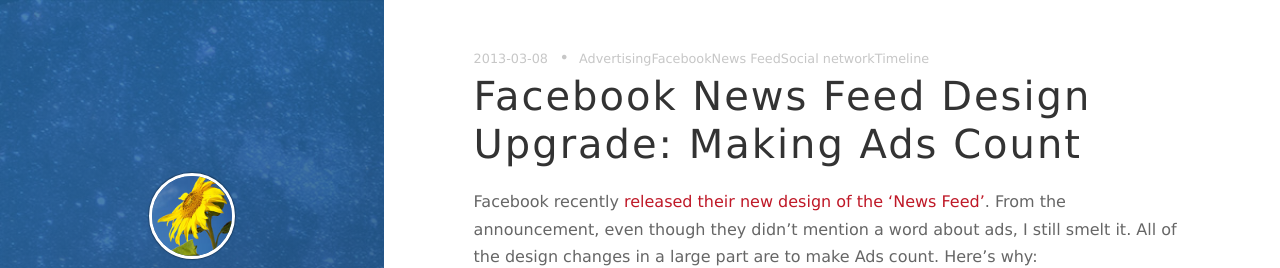
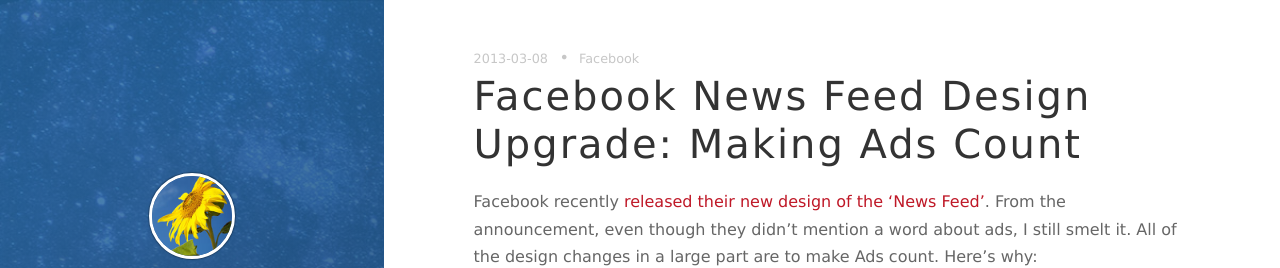
Before and after one commit to lymenlee/mucraft, a Jekyll site: the page built from _posts/2013-03-08-facebook-news-feed-design-upgrade-making-ads-count.markdown, in a window 1280 px wide and 900 px high. Shown: the top 268 px of the window. Built offline with Jekyll 4.4.1, drawn with Linux system fonts in a browser that asks for light colours; nearby versions of some CDN libraries; comment, search, counter and statistics services are not loaded; part of the change alters nothing that is shown.

Commit message:
Update 2013-03-08-facebook-news-feed-design-upgrade-making-ads-count.markdown

```diff
--- a/_posts/2013-03-08-facebook-news-feed-design-upgrade-making-ads-count.markdown
+++ b/_posts/2013-03-08-facebook-news-feed-design-upgrade-making-ads-count.markdown
@@ -1,23 +1,21 @@
 ---
 author: mountainwalker
 comments: true
-date: 2013-03-08 21:52:05+00:00
+date: 2013-03-08T21:52:05.000Z
 layout: post
-link: https://linwangge.wordpress.com/2013/03/08/facebook-news-feed-design-upgrade-making-ads-count/
+link: >-
+  https://linwangge.wordpress.com/2013/03/08/facebook-news-feed-design-upgrade-making-ads-count/
 slug: facebook-news-feed-design-upgrade-making-ads-count
 title: 'Facebook News Feed Design Upgrade: Making Ads Count'
 wordpress_id: 1404
 categories:
-- Design
-- Social Networks
-- Tech Trends
-- UI/UX
+  - Design
+  - Social Networks
+  - Tech Trends
+  - UI/UX
 tags:
-- Advertising
-- Facebook
-- News Feed
-- Social network
-- Timeline
+  - Facebook
+published: true
 ---
 
 Facebook recently [released their new design of the 'News Feed'](http://www.theverge.com/2013/3/7/4075548/facebook-redesigns-news-feed-with-multiple-feeds). From the announcement, even though they didn't mention a word about ads, I still smelt it. All of the design changes in a large part are to make Ads count. Here's why:
```
